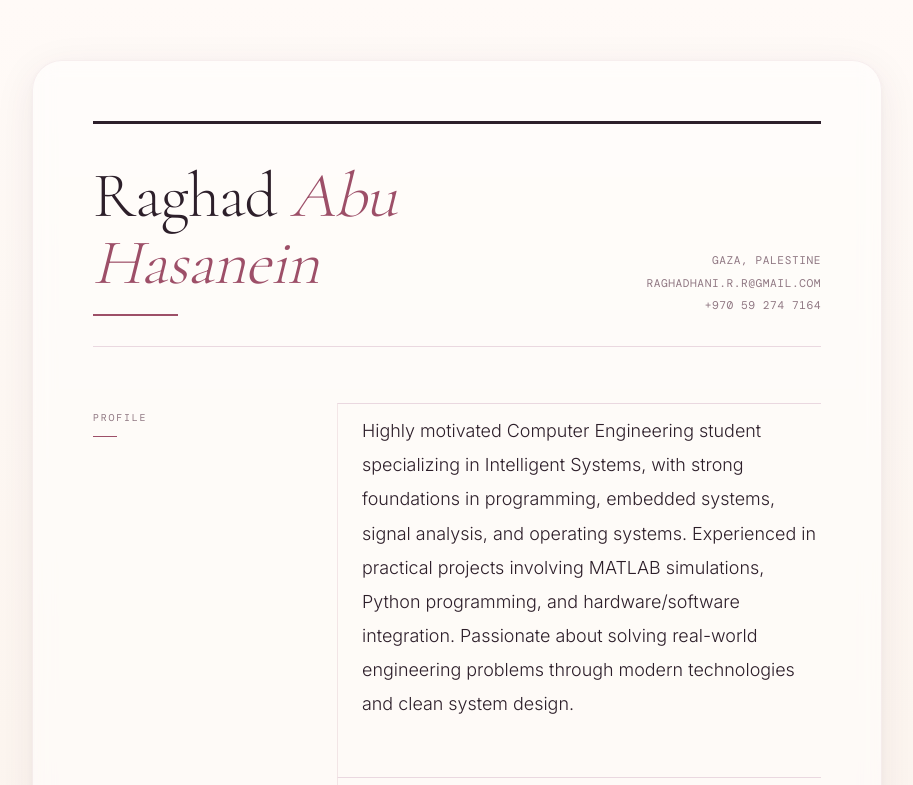
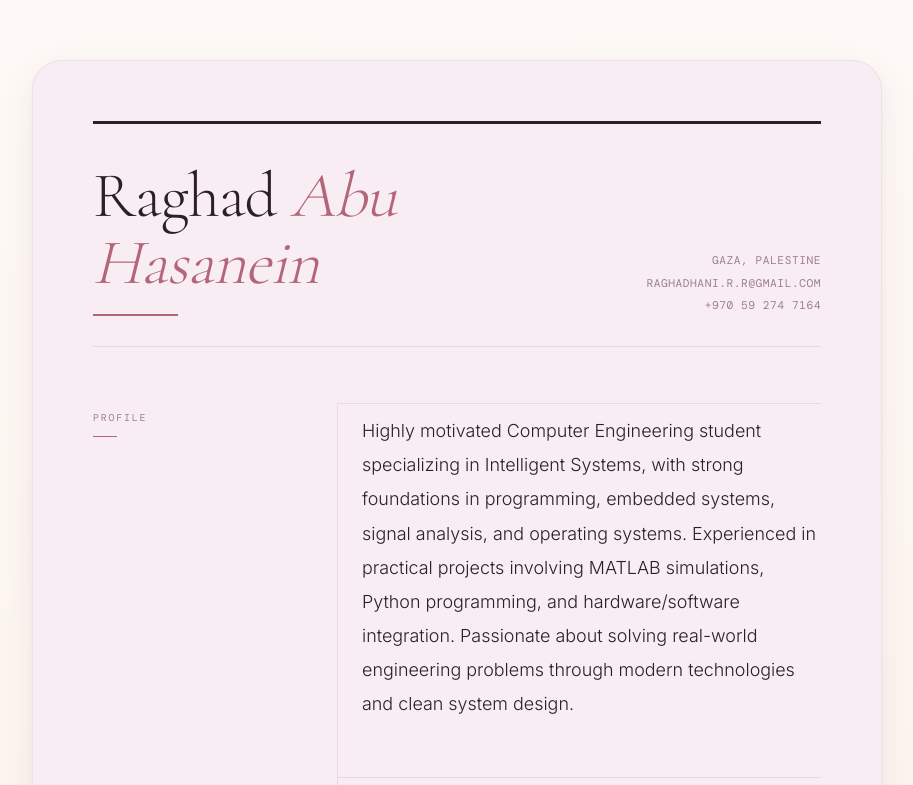
Before and after one commit to raghad0-0hani/Assignment4.2320223389RaghadAbuHasanein, a plain HTML site: page index.html in a window 1280 px wide. Shown: the top 785 px of the page, without its empty margins (183-1096 px from the left). Drawn offline with nearby package versions, Linux system fonts and the light colour scheme; a web font is replaced by a local one.

Commit message:
Update CSS styling

```diff
--- a/style.css
+++ b/style.css
@@ -8,12 +8,19 @@
 
 :root {
     --ink: #2d1f2a;
+    /* main text — dark plum instead of black */
     --sand: #fdf6f0;
-  --accent: #9d4f68;
-  --warm-mid: #c997a8;
+    /* background — warm cream */
+    --warm-mid: #d4a8b8;
+    /* rosy gold — for small details */
+    --accent: #b5657a;
+    /* highlight color — deep rose */
     --rule: #ead8e0;
-  --muted: #8e7681;
-  --surface: rgba(255,255,255,0.45);
+    /* divider lines — very light rose */
+    --muted: #9e7d8a;
+    /* secondary text — muted rose-gray */
+    --surface: #f7edf2;
+    /* card surface — creamy rose */
 }
 
 @keyframes fadeUp {
@@ -42,12 +49,10 @@ body {
     min-height: 100vh;
 
     background:
-  linear-gradient(
-    to bottom,
+        linear-gradient(to bottom,
             #fffaf7 0%,
             #fdf6f0 45%,
-    #f7edf2 100%
-  );
+            #f7edf2 100%);
 
     color: var(--ink);
 
@@ -67,15 +72,15 @@ body {
 
     backdrop-filter: blur(10px);
 
-  border: 1px solid rgba(157,79,104,0.08);
+    border: 1px solid rgba(157, 79, 104, 0.08);
 
     border-radius: 30px;
 
     padding: 60px;
 
     box-shadow:
-    0 10px 40px rgba(80,40,60,0.08),
-    0 2px 8px rgba(80,40,60,0.04);
+        0 10px 40px rgba(80, 40, 60, 0.08),
+        0 2px 8px rgba(80, 40, 60, 0.04);
 
     animation: fadeUp 0.9s ease both;
 }
@@ -194,7 +199,7 @@ body {
 .section-content {
     border-top: 1px solid var(--rule);
 
-  border-left: 1px solid rgba(157,79,104,0.12);
+    border-left: 1px solid rgba(157, 79, 104, 0.12);
 
     padding-top: 10px;
     padding-left: 24px;
@@ -291,7 +296,7 @@ body {
 .skill-group ul li {
     padding: 10px 16px;
 
-  background: rgba(255,255,255,0.7);
+    background: rgba(255, 255, 255, 0.7);
 
     border: 1px solid var(--rule);
 
```
Lines whose indentation alone changed are shown as unchanged.
